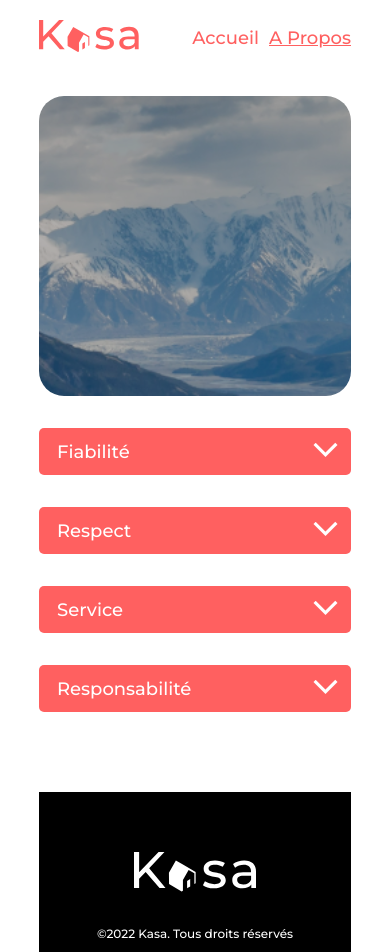
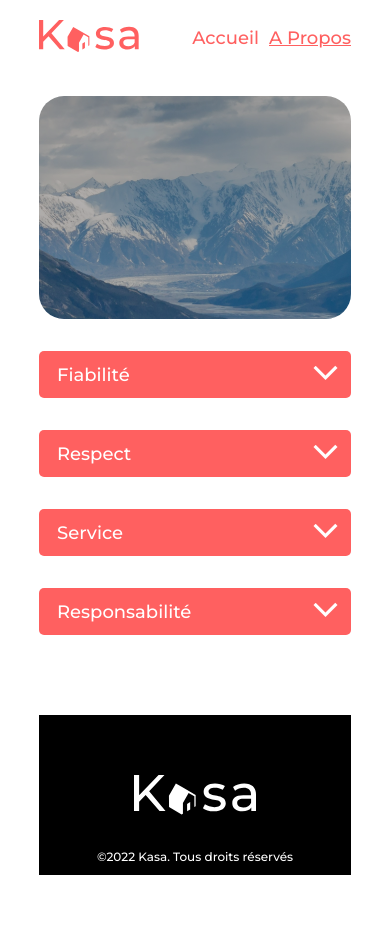
Before and after one commit to melcd238/MelainaDonati_11_07022022, a React (Create React App) app: page /about in a window 390 px wide. After the commit the page ends 875 px from the top, so only its background shows below. Built offline with nearby package versions, Linux system fonts and the light colour scheme.

Commit message:
modif de la height de la banner Apropos en responsive

```diff
--- a/src/Components/Banner/Banner.module.css
+++ b/src/Components/Banner/Banner.module.css
@@ -45,7 +45,7 @@
     }
     .bannerContainerAbout{
         width: 500px;
-        height : 300px;
+        height : 223px;
         margin-bottom:0;
         background-position: center;
 
```
